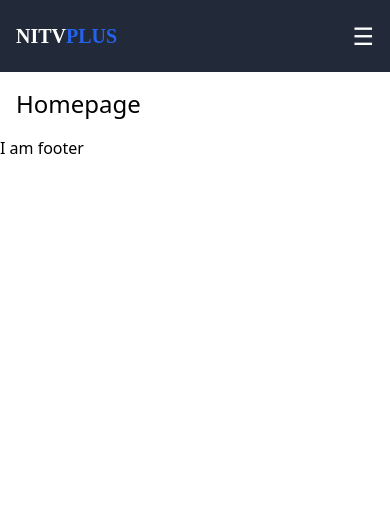
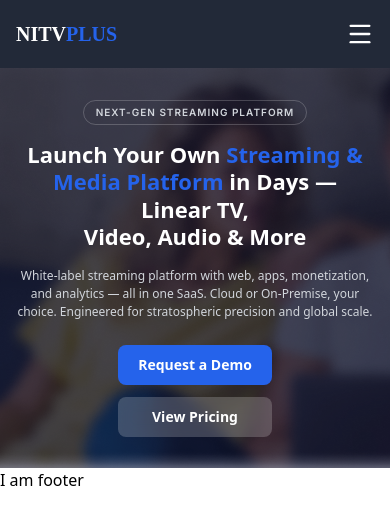
Before and after one commit to ritikasuwalnitv-dev/saas-project-NITV, a React (Vite) app: page / in a window 390 px wide. Shown: the top 524 px of the page. Built offline with nearby package versions, Linux system fonts and the light colour scheme; a web font is replaced by a local one.

Commit message:
Add Responsive Navigation

```diff
--- a/package.json
+++ b/package.json
@@ -10,6 +10,7 @@
     "preview": "vite preview"
   },
   "dependencies": {
+    "lucide-react": "^1.14.0",
     "react": "^19.2.5",
     "react-dom": "^19.2.5",
     "react-icons": "^5.6.0"
--- a/src/components/Hero.jsx
+++ b/src/components/Hero.jsx
@@ -0,0 +1,55 @@
+import React from 'react'
+import heroBg from "../assets/Hero-Image.png"
+
+
+export default function Hero() {
+  return (
+      <section
+      className="w-full aspect-[1920/756] min-h-[400px] md:min-h-[500px] bg-cover bg-center relative"
+      style={{ backgroundImage: `url(${heroBg})` }}
+    >
+
+
+      {/* Content */}
+      <div className="relative z-10 flex flex-col items-center justify-center text-center h-full px-4 md:px-8">
+
+        {/* Top Badge */}
+        <p className="font-inter font-bold text-[10px] md:text-xs tracking-widest text-gray-300 mb-4 border border-white/20 px-3 py-1 rounded-full">
+          NEXT-GEN STREAMING PLATFORM
+        </p>
+
+        {/* Heading */}
+        <h1 className="text-white font-semibold leading-tight max-w-4xl
+          text-[22px] sm:text-[28px] md:text-[36px] lg:text-[44px]">
+
+          Launch Your Own{" "}
+          <span className="text-brand">
+            Streaming & Media Platform
+          </span>{" "}
+          in Days — Linear TV,<br/>Video, Audio & More
+        </h1>
+
+        {/* Subtext */}
+        <p className="text-gray-300 mt-4 max-w-2xl
+          text-[12px] sm:text-[14px] md:text-[16px]">
+          White-label streaming platform with web, apps, monetization, and analytics — all in one SaaS.
+          Cloud or On-Premise, your choice. Engineered for stratospheric precision and global scale.
+        </p>
+
+        {/* Buttons */}
+        <div className="flex flex-col sm:flex-row gap-3 mt-6">
+
+          <button className="bg-brand text-white font-semibold text-sm px-5 py-2.5 rounded-lg">
+            Request a Demo
+          </button>
+
+          <button className="bg-white/20 text-white font-semibold text-sm px-5 py-2.5 rounded-lg backdrop-blur">
+            View Pricing
+          </button>
+
+        </div>
+      </div>
+    </section>
+
+  )
+}
--- a/src/components/Navbar.jsx
+++ b/src/components/Navbar.jsx
@@ -1,8 +1,10 @@
 import React from "react";
+import { Menu } from "lucide-react";
+
 export default function Navbar() {
   return (
-    <header className="bg-navbar gap-[8px] py-[8px]">
-      <div className="max-w-7xl mx-auto px-4 py-3 flex items-center justify-between gap-[170px]">
+    <header className="w-full bg-navbar gap-[8px] py-[8px]">
+      <div className="max-w-7xl mx-auto px-4 py-3 flex items-center justify-between gap-4 md:gap-10 lg:gap-20">
         {/* Logo */}
         <h1 className="text-xl font-baloo font-bold text-[30px]">
           <span className=" text-white font-baloo">NITV</span>
@@ -10,7 +12,7 @@ export default function Navbar() {
         </h1>
 
         {/* Nav links */}
-        <nav className="hidden md:flex font-inter font-semibold text-[15px] text-white gap-[40px]">
+        <nav className="hidden md:flex font-inter font-semibold text-[15px] text-white gap-4 lg:gap-10">
           <a href="#" className="hover:text-brand transition">
             Why NITV+
           </a>
@@ -29,16 +31,19 @@ export default function Navbar() {
         </nav>
 
         {/* Right side CTA */}
-        <div className="hidden md:flex items-center gap-[20px]">
-
-          <button className="bg-brand  font-inter font-semibold text-[14px] text-white px-[20px] py-[10px] rounded-[12px] shadow-[inset_0_0.5px_0_rgba(255,255,255,0.32),inset_0_-1.5px_0_rgba(255,255,255,0.32)]">
-  REQUEST A DEMO
-</button>
-          <span className="font-inter font-semibold text-[14px] text-white text-sm">EN</span>
+        <div className="hidden md:flex items-center gap-3 lg:gap-5">
+          <button className="bg-brand  font-inter font-semibold text-[14px] text-white  px-4 py-2 lg:px-5 lg:py-2.5 rounded-[12px] shadow-[inset_0_0.5px_0_rgba(255,255,255,0.32),inset_0_-1.5px_0_rgba(255,255,255,0.32)]">
+            REQUEST A DEMO
+          </button>
+          <span className="font-inter font-semibold text-[14px] text-white text-sm">
+            EN
+          </span>
         </div>
 
         {/* Mobile menu */}
-        <div className="md:hidden text-white text-2xl">☰</div>
+        <div className="md:hidden text-white hover:text-brand transition">
+          <Menu size={28} />
+        </div>
       </div>
     </header>
   );
--- a/src/pages/Home.jsx
+++ b/src/pages/Home.jsx
@@ -1,14 +1,14 @@
 import Navbar from "../components/Navbar";
 import Footer from "../components/Footer";
+import Hero from "../components/Hero";
 
 export default function Home() {
   return (
     <>
       <Navbar/>
 
-      <main className="p-4">
-        <h1 className="text-2xl">Homepage</h1>
-      </main>
+      <Hero/>
+
 
       <Footer />
     </>
```
Also changed, not shown: src/assets/Hero-Image.png (added), 1 other file (tests, documents, lock files or other folders).
